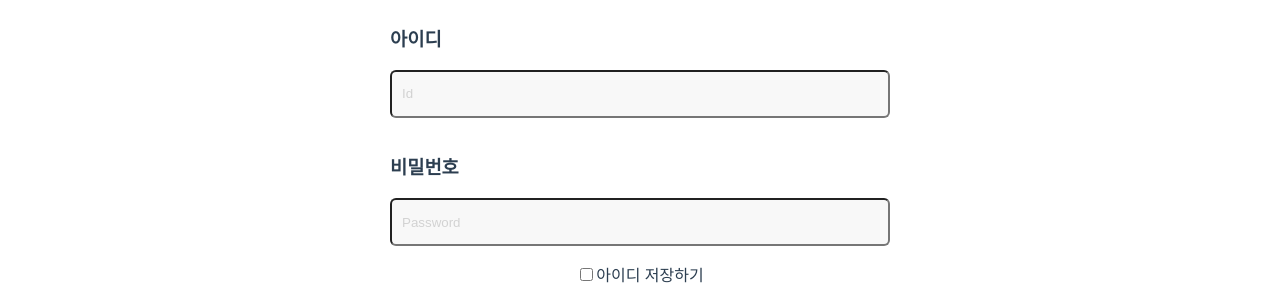
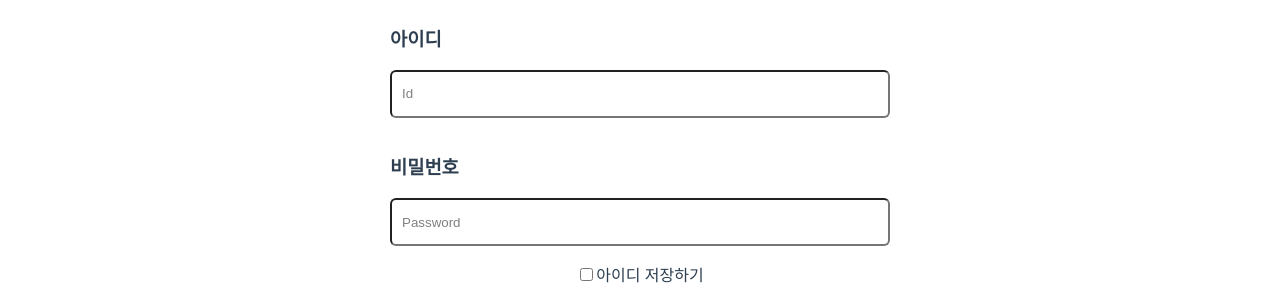
Before and after one commit to kimgusxo/NovelIsland, a Vue app: page /signin in a window 1280 px wide. Shown: the part 227-523 px from the top of the page. Built offline with nearby package versions, Linux system fonts and the light colour scheme.

Commit message:
add myPage

```diff
--- a/src/components/page/SignIn.vue
+++ b/src/components/page/SignIn.vue
@@ -41,13 +41,13 @@ export default {
     box-sizing: border-box;
     margin-bottom: 16px;
     border-radius: 6px;
-    background-color: #F8F8F8;
+    background-color: white;
 }
 #login-form > input::placeholder{
-    color: #D2D2D2;
+    color: gray;
 }
 #login-form > input[type="submit"]{
-    color: #fff;
+    color: white;
     font-size: 16px;
     background-color: red;
     margin-top: 20px;
```
Also changed, not shown: src/components/page/BookMarkPage.vue (added, +13 -0 lines), src/components/page/InfomationPage.vue (added, +13 -0 lines), src/components/page/MyPage.vue (added, +13 -0 lines).
